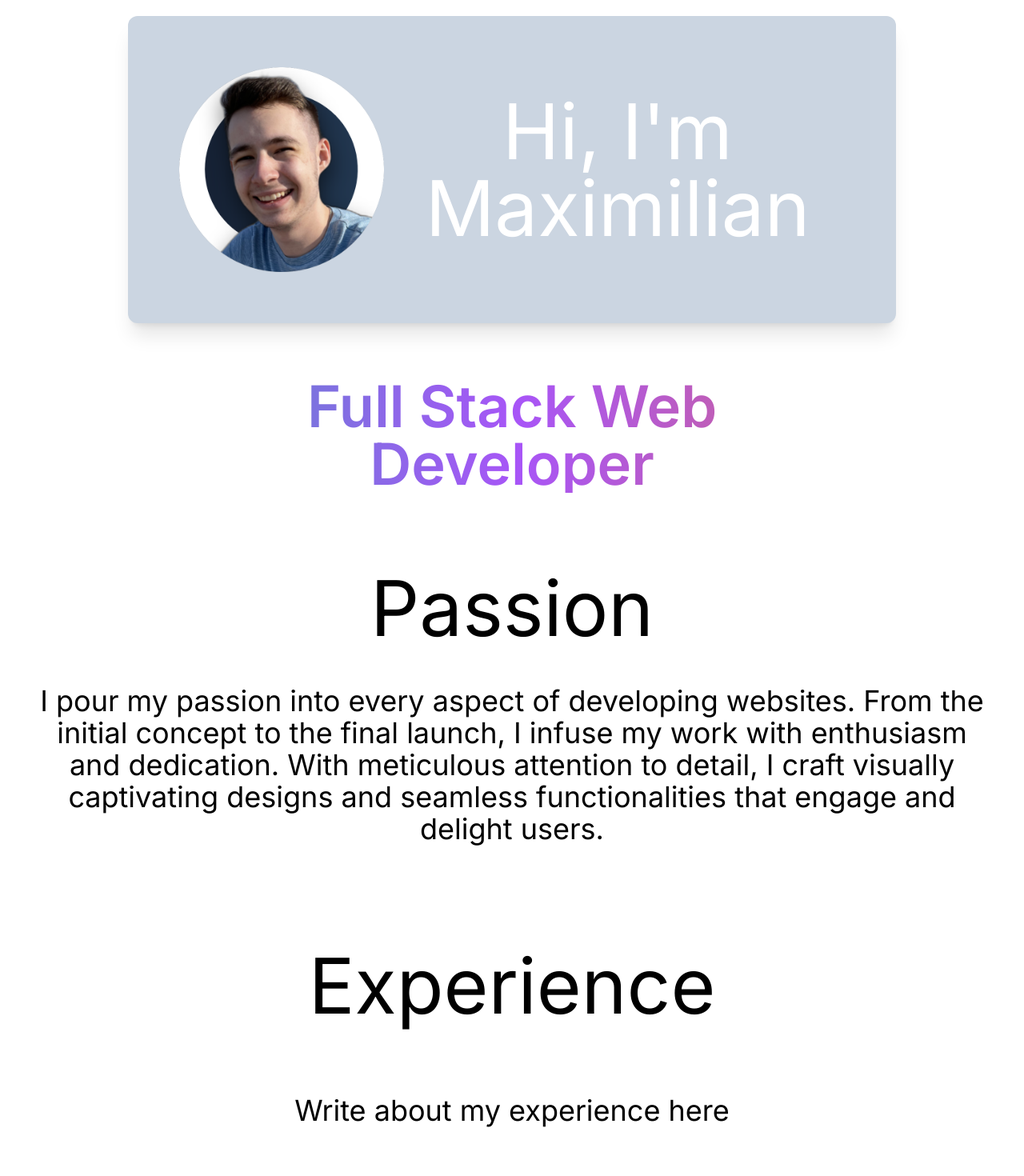
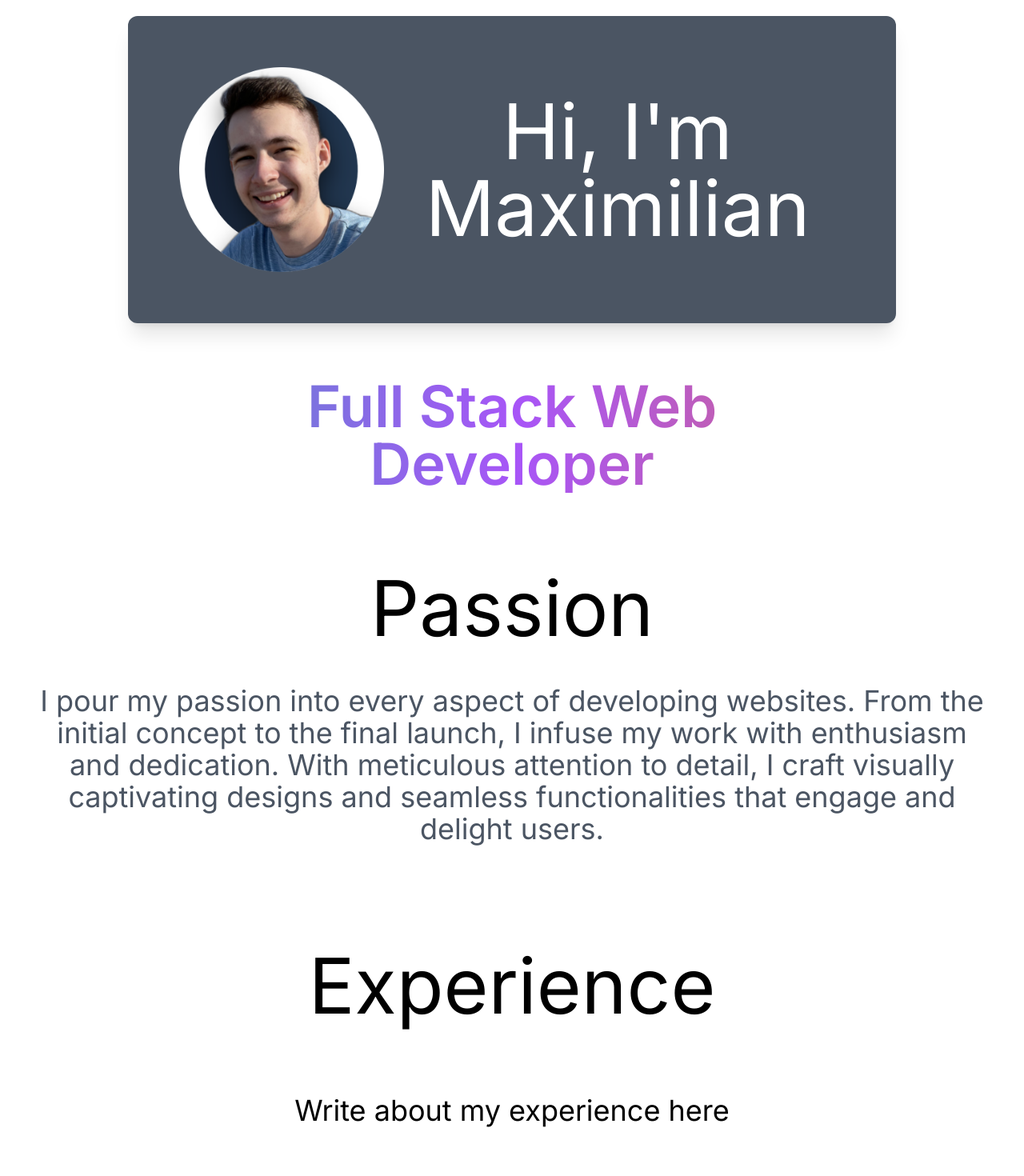
Before and after one commit to MaxHolzmann/portfolio, a Next.js app: page / in a window 1280 px wide. Shown: the top 1470 px of the page at 80% size. Built offline with nearby package versions, Linux system fonts and the light colour scheme.

Commit message:
adjusts colors on text and background of hero section, adds notes in comments

```diff
--- a/app/page.js
+++ b/app/page.js
@@ -25,7 +25,6 @@ export default function Home() {
     };
   }, []);
 
-
   const allText = {
     "headerText": "Hi, I'm Maximilian",
     "headerName": "Maximilian",
@@ -40,22 +39,25 @@ export default function Home() {
   /*
   TODO:
   Add divs for each text block to handle padding / margin between each instead of applying margin to each text item
-Fix border on profile image
   Change profile image
-Change background
-Potentially change opacity of scroll and change background
+
+  Potential snap idea where each section takes up full view of screen, changing color backgrounds etc.
+  Incorporate more images versus the wall of text.
+  redo some of the text.
+
   */
 
 
   return (
     <div>
       <main className="flex flex-col items-center">
-        <div data-aos='fade-down' className='w-3/4 flex items-center justify-center gap-2 p-16 my-5 rounded-xl shadow-xl xsm: bg-slate-300 flex-col sm:flex-col lg:flex-row'>
+        <div data-aos='fade-down' className='w-3/4 flex items-center justify-center gap-2 p-16 my-5 rounded-xl shadow-xl xsm: bg-gray-600 flex-col sm:flex-col lg:flex-row'>
           <img
             data-aos='fade-right'
             className='h-64'
             src='/profile-pic.png'
           ></img>
+
 
           <h1 data-aos='fade-left' className='lg:text-8xl text-center text-6xl sm:mt-10 lg:mt-0 text-white'>
             {allText.headerText}
@@ -78,7 +80,7 @@ Potentially change opacity of scroll and change background
           {allText.sectionOneHeader}
         </h1>
 
-        <h2 data-aos='fade-up' data-aos-anchor-placement='top-center' className='py-10 text-4xl text-center'>
+        <h2 data-aos='fade-up' data-aos-anchor-placement='top-center' className='py-10 text-gray-600 text-4xl text-center'>
           {allText.sectionOneText}
         </h2>
 
```
Lines whose indentation alone changed are shown as unchanged.
